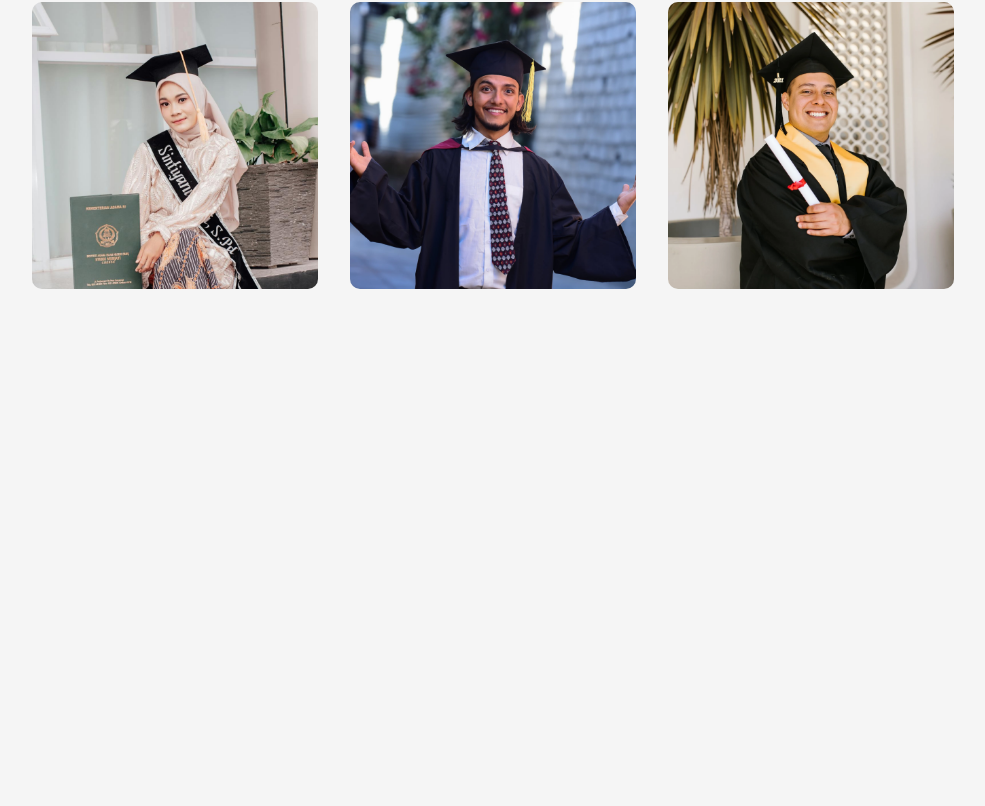
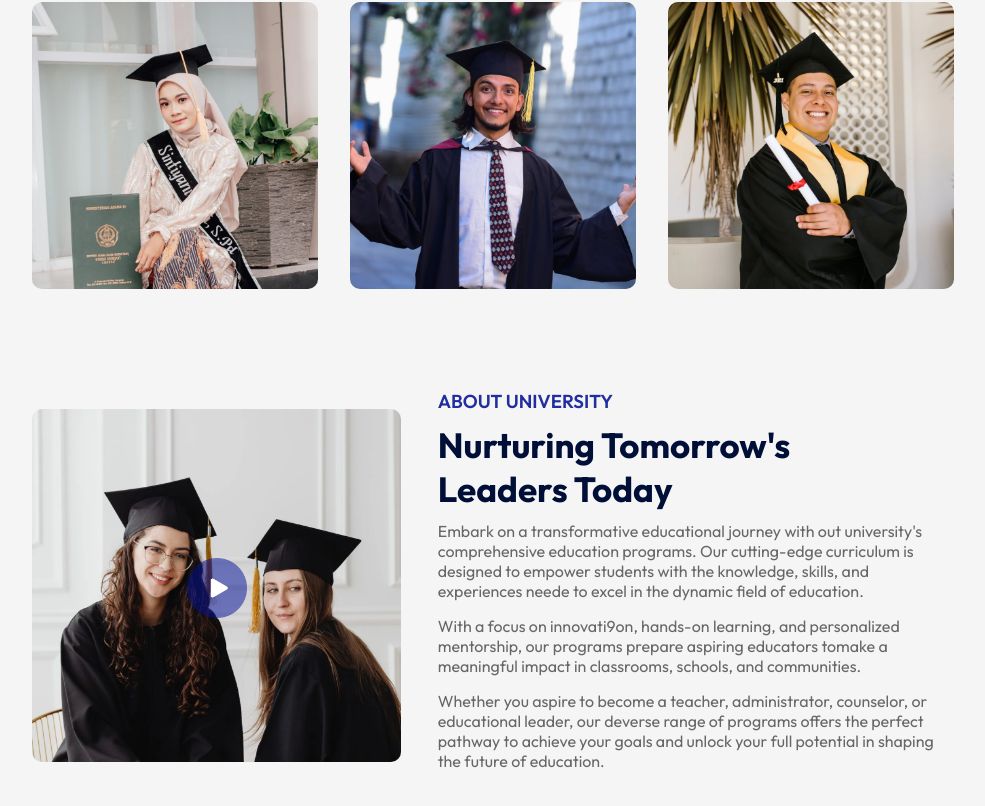
Before and after one commit to sarathks17/universityapplication, a React (Vite) app in the folder edusity/: page / in a window 1280 px wide. Shown: the part 1012-1818 px from the top of the page, without its empty margins (147-1132 px from the left). Before the commit the page ends 1381 px from the top, so only its background shows below. Built offline with nearby package versions, Linux system fonts and the light colour scheme.

Commit message:
about section completed and making the navbar darker after 500 is also completed started to work on campus component

```diff
--- a/edusity/src/App.jsx
+++ b/edusity/src/App.jsx
@@ -3,6 +3,7 @@
 import Hero from './Components/Hero/Hero'
 import Programs from './Components/Programs/Programs'
 import Title from './Components/Title/Title'
+import About from './Components/About/About'
 
 const App = () => {
   return (
@@ -12,6 +13,7 @@
       <div className="container">
         <Title subTitle='Our PROGRAM' title='What We Offer'/>
       <Programs/>
+      <About/>
       </div>
 
     </div>
--- /dev/null
+++ b/edusity/src/Components/About/About.css
@@ -0,0 +1,40 @@
+.about{
+    margin: 100px auto;
+    display: flex;
+    align-items: center;
+    justify-content: space-between;
+    width: 90%;
+}
+.about-left{
+    flex-basis: 40%;
+    position: relative;
+}
+.about-right{
+    flex-basis: 56%;
+}
+.about-img{
+    width: 100%;
+    border-radius: 10px;
+}
+.play-icon{
+    width: 60px;
+    position: absolute;
+    top: 50%;
+    left: 50%;
+    transform: translate(-50%, -50%);
+}
+.about h3{
+    font-weight: 600;
+    font-weight: 16px;
+    color: #212EA0;
+}
+.about h2{
+    font-size: 35px;
+    color: #000F38;
+    margin: 10px 0;
+    max-width: 400px;
+}
+.about p{
+    color: #676767;
+    margin-bottom: 15px;
+}
--- /dev/null
+++ b/edusity/src/Components/About/About.jsx
@@ -0,0 +1,33 @@
+import React from 'react'
+import './About.css'
+import about_img from '../../assets/about.png'
+ import play_icon from '../../assets/play-icon.png'
+
+const About = () => {
+  return (
+    <div className='about'>
+      <div className="about-left">
+        <img src={about_img} alt='' className='about-img'/>
+        <img src={play_icon} alt='' className='play-icon'/>
+      </div>
+      <div className="about-right">
+        <h3>ABOUT UNIVERSITY</h3>
+        <h2>Nurturing Tomorrow's Leaders Today</h2>
+        <p>Embark on a transformative educational journey with out
+            university's comprehensive education programs. Our cutting-edge
+            curriculum is designed to empower students with the knowledge,
+            skills, and experiences neede to excel in the dynamic field of education.
+        </p>
+        <p>With a focus on innovati9on, hands-on learning, and personalized mentorship, our programs prepare
+            aspiring educators tomake a meaningful impact in classrooms, schools, and communities.
+        </p>
+        <p>Whether you aspire to become a teacher, administrator,
+            counselor, or educational leader, our deverse range of programs offers the perfect pathway to achieve your
+            goals and unlock your full potential in shaping the future of education.
+        </p>
+      </div>
+    </div>
+  )
+}
+
+export default About
--- a/edusity/src/Components/Navbar/Navbar.css
+++ b/edusity/src/Components/Navbar/Navbar.css
@@ -19,3 +19,7 @@
     margin: 5px 20px;
     font-size: 16px;
 }
+.dark-nav{
+    background: #212EA0;
+    transition: 0.5s;
+}
--- a/edusity/src/Components/Navbar/Navbar.jsx
+++ b/edusity/src/Components/Navbar/Navbar.jsx
@@ -1,9 +1,17 @@
-import React from 'react'
+import React, { useEffect, useState } from 'react'
 import './Navbar.css'
 import logo from '../../assets/logo.png'
 const Navbar = () => {
+
+  const [sticky,setSticky] = useState(false)
+
+ useEffect(()=>{
+  window.addEventListener('scroll',()=>{
+    window.scrollY > 500 ? setSticky(true) : setSticky(false)
+  })
+ },[])
   return (
-   <nav className='container'>
+   <nav className={`container ${sticky? 'dark-nav' : ''}`}>
     <img src={logo} alt='' className='logo'/>
     <ul>
         <li>Home</li>
```
